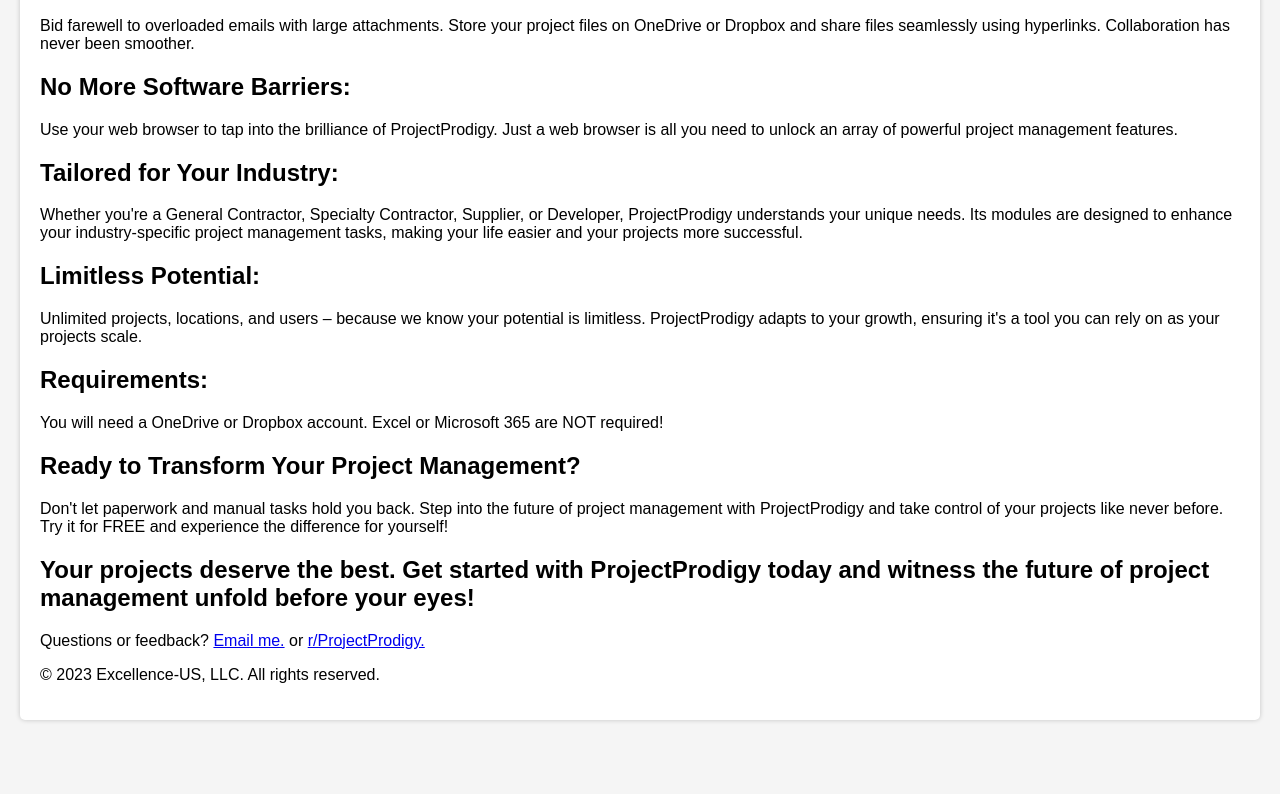
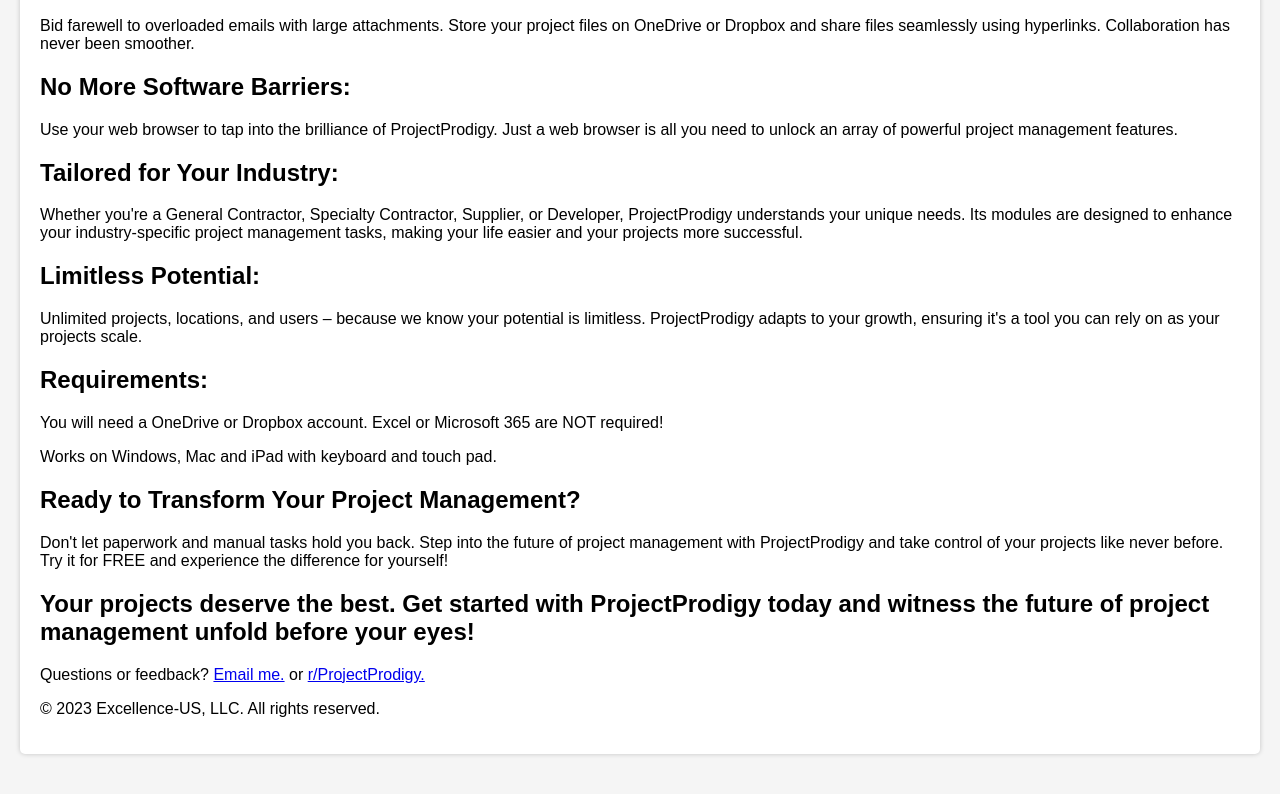
Before and after one commit to dnorthway/dnorthway.github.io, a plain HTML site: page Features.html in a window 1280 px wide. Shown: the part 795-1589 px from the top of the page. Before the commit the page ends 1555 px from the top, so only its background shows below. Drawn offline with Linux system fonts and the light colour scheme.

Commit message:
Update Features.html

```diff
--- a/Features.html
+++ b/Features.html
@@ -275,6 +275,8 @@
 
     <h2>Requirements:</h2>
     <p>You will need a OneDrive or Dropbox account. Excel or Microsoft 365 are NOT required!</p>
+    <p>Works on Windows, Mac and iPad with keyboard and touch pad.</p>
+
 
     <h2>Ready to Transform Your Project Management?</h2>
     <p>Don't let paperwork and manual tasks hold you back. Step into the future of project management with ProjectProdigy and take control of your projects like never before. Try it for FREE and experience the difference for yourself!</p>
```
